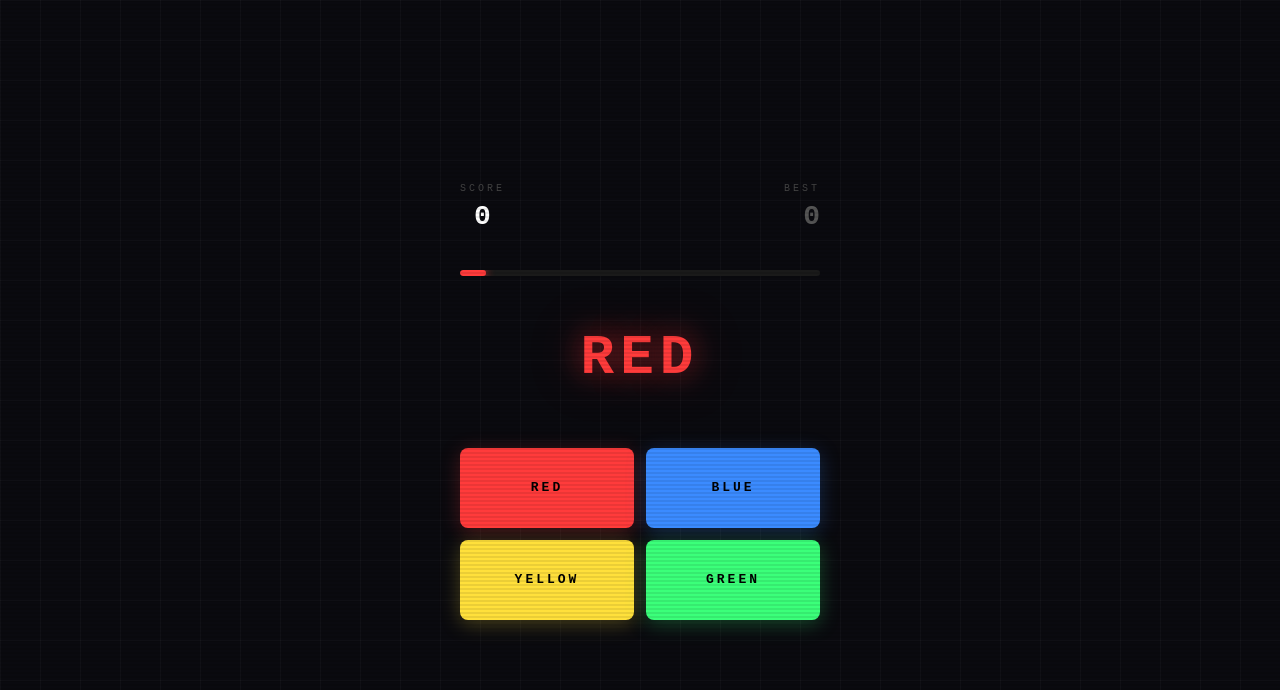
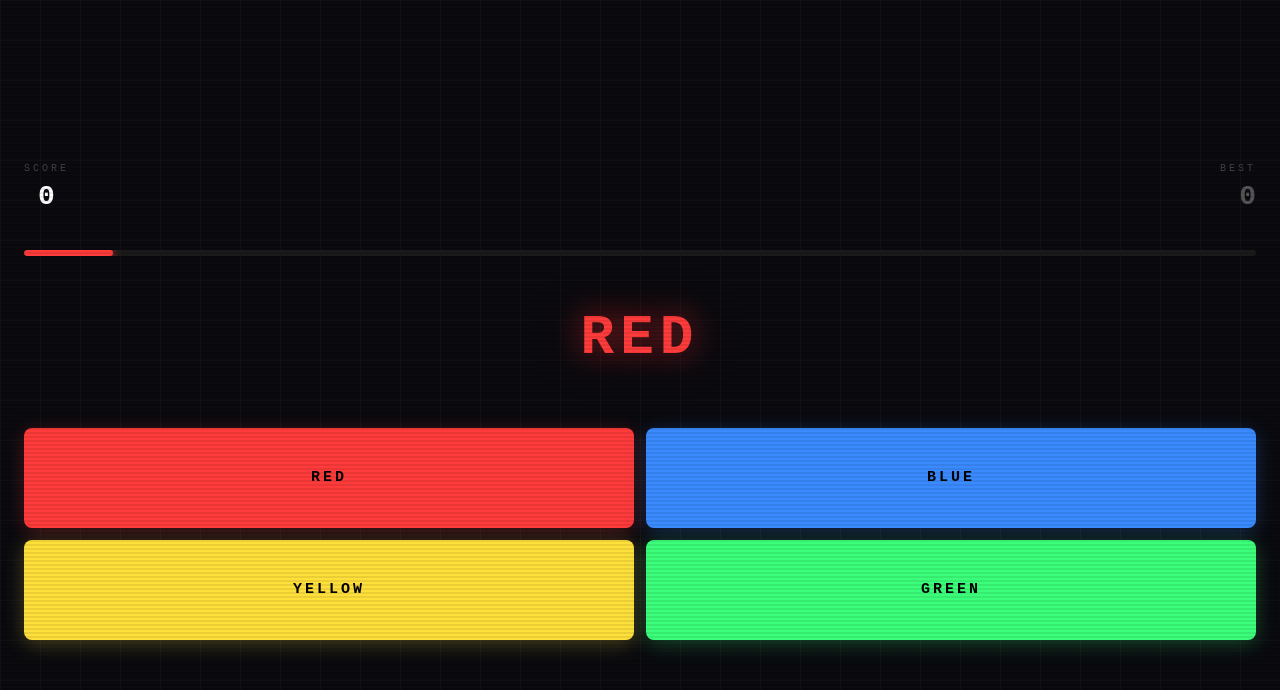
Before and after one commit to kcapila/color-tap, a React (Vite) app: page / in a window 1280 px wide. Both pictures are taken after a click on the button "START". Shown: the top 690 px of the page. Built offline with nearby package versions, Linux system fonts and the light colour scheme.

Commit message:
fix scaling

```diff
--- a/index.html
+++ b/index.html
@@ -7,7 +7,8 @@
     <title>color-tap</title>
     <style>
       *, *::before, *::after { box-sizing: border-box; margin: 0; padding: 0; }
-      html, body, #root { width: 100%; min-height: 100vh; }
+      html, body { width: 100%; min-height: 100vh; }
+      #root { width: 100%; min-height: 100vh; display: flex; flex-direction: column; }
     </style>
   </head>
   <body>
--- a/src/App.jsx
+++ b/src/App.jsx
@@ -20,22 +20,19 @@ const MIN_TIME = 700;
 const SPEED_DECREMENT = 80;
 
 export default function ColorTap() {
-  const [phase, setPhase] = useState("menu"); // menu | playing | gameover
+  const [phase, setPhase] = useState("menu");
   const [score, setScore] = useState(0);
   const [highScore, setHighScore] = useState(0);
   const [targetColor, setTargetColor] = useState(null);
   const [buttons, setButtons] = useState([]);
   const [timeLeft, setTimeLeft] = useState(1);
-  const [totalTime, setTotalTime] = useState(INITIAL_TIME);
-  const [feedback, setFeedback] = useState(null); // "correct" | "wrong"
+  const [feedback, setFeedback] = useState(null);
   const [streak, setStreak] = useState(0);
-  const timerRef = useRef(null);
   const startTimeRef = useRef(null);
   const animFrameRef = useRef(null);
 
   const nextRound = useCallback((currentScore, currentStreak) => {
     const newTime = Math.max(MIN_TIME, INITIAL_TIME - currentScore * SPEED_DECREMENT);
-    setTotalTime(newTime);
     setTargetColor(getRandomColor());
     setButtons(shuffle(COLORS));
     setTimeLeft(1);
@@ -48,7 +45,6 @@ export default function ColorTap() {
       if (remaining > 0) {
         animFrameRef.current = requestAnimationFrame(tick);
       } else {
-        // Time's up = wrong
         setFeedback("wrong");
         setPhase("gameover");
       }
@@ -89,12 +85,12 @@ export default function ColorTap() {
     return () => cancelAnimationFrame(animFrameRef.current);
   }, []);
 
-  // Timer bar color goes from green -> yellow -> red
   const timerColor = timeLeft > 0.5 ? "#3BFF7A" : timeLeft > 0.25 ? "#FFE03B" : "#FF3B3B";
 
   return (
     <div style={{
       minHeight: "100vh",
+      width: "100vw",         /* FIX: force full viewport width */
       background: "#0a0a0f",
       display: "flex",
       flexDirection: "column",
@@ -104,6 +100,7 @@ export default function ColorTap() {
       userSelect: "none",
       overflow: "hidden",
       position: "relative",
+      boxSizing: "border-box",
     }}>
       {/* Scanline overlay */}
       <div style={{
@@ -118,7 +115,8 @@ export default function ColorTap() {
         backgroundSize: "40px 40px",
       }} />
 
-      <div style={{ width: "100%", maxWidth: 400, padding: "0 20px", position: "relative", zIndex: 1 }}>
+      {/* FIX: removed maxWidth, use full width with padding */}
+      <div style={{ width: "100%", padding: "0 24px", boxSizing: "border-box", position: "relative", zIndex: 1 }}>
 
         {/* MENU */}
         {phase === "menu" && (
@@ -165,7 +163,6 @@ export default function ColorTap() {
         {/* PLAYING */}
         {phase === "playing" && targetColor && (
           <div style={{ textAlign: "center" }}>
-            {/* Score & Streak */}
             <div style={{ display: "flex", justifyContent: "space-between", marginBottom: 32, alignItems: "center" }}>
               <div>
                 <div style={{ color: "#444", fontSize: 10, letterSpacing: 3 }}>SCORE</div>
@@ -182,7 +179,6 @@ export default function ColorTap() {
               </div>
             </div>
 
-            {/* Timer bar */}
             <div style={{ height: 6, background: "#1a1a1a", borderRadius: 3, marginBottom: 40, overflow: "hidden" }}>
               <div style={{
                 height: "100%", borderRadius: 3,
@@ -193,7 +189,6 @@ export default function ColorTap() {
               }} />
             </div>
 
-            {/* Target word */}
             <div style={{
               fontSize: 56, fontWeight: 900, letterSpacing: 6,
               color: targetColor.hex,
@@ -205,16 +200,15 @@ export default function ColorTap() {
               {targetColor.name}
             </div>
 
-            {/* Color buttons */}
             <div style={{ display: "grid", gridTemplateColumns: "1fr 1fr", gap: 12 }}>
               {buttons.map((color) => (
                 <button key={color.name} onClick={() => handleTap(color)} style={{
                   background: color.hex,
                   border: "none",
                   borderRadius: 8,
-                  height: 80,
+                  height: 100,       /* FIX: taller buttons for mobile */
                   cursor: "pointer",
-                  fontSize: 13,
+                  fontSize: 15,
                   fontWeight: 900,
                   letterSpacing: 3,
                   color: "#000",
@@ -225,8 +219,8 @@ export default function ColorTap() {
                 }}
                   onMouseDown={e => { e.target.style.transform = "scale(0.95)"; }}
                   onMouseUp={e => { e.target.style.transform = "scale(1)"; }}
-                  onTouchStart={e => { e.target.style.transform = "scale(0.95)"; }}
-                  onTouchEnd={e => { e.target.style.transform = "scale(1)"; }}
+                  onTouchStart={e => { e.currentTarget.style.transform = "scale(0.95)"; }}
+                  onTouchEnd={e => { e.currentTarget.style.transform = "scale(1)"; }}
                 >
                   {color.name}
                 </button>
```
